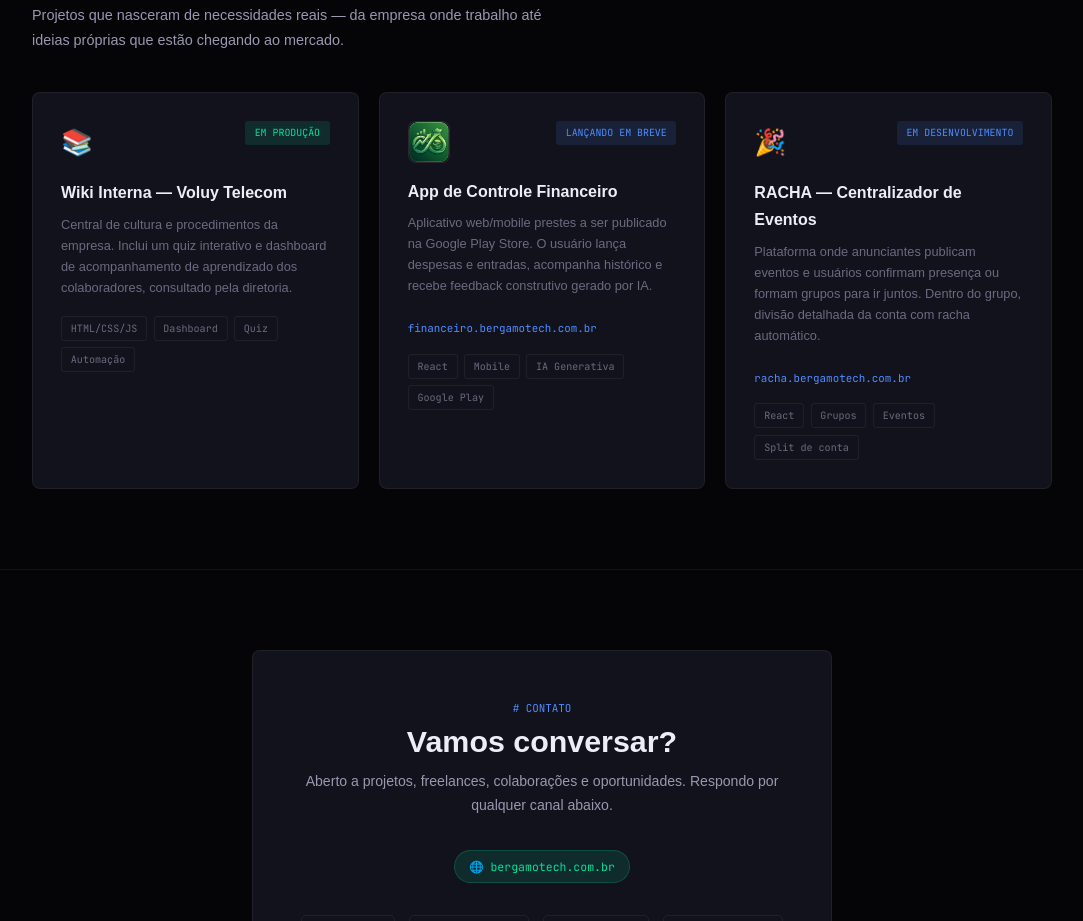
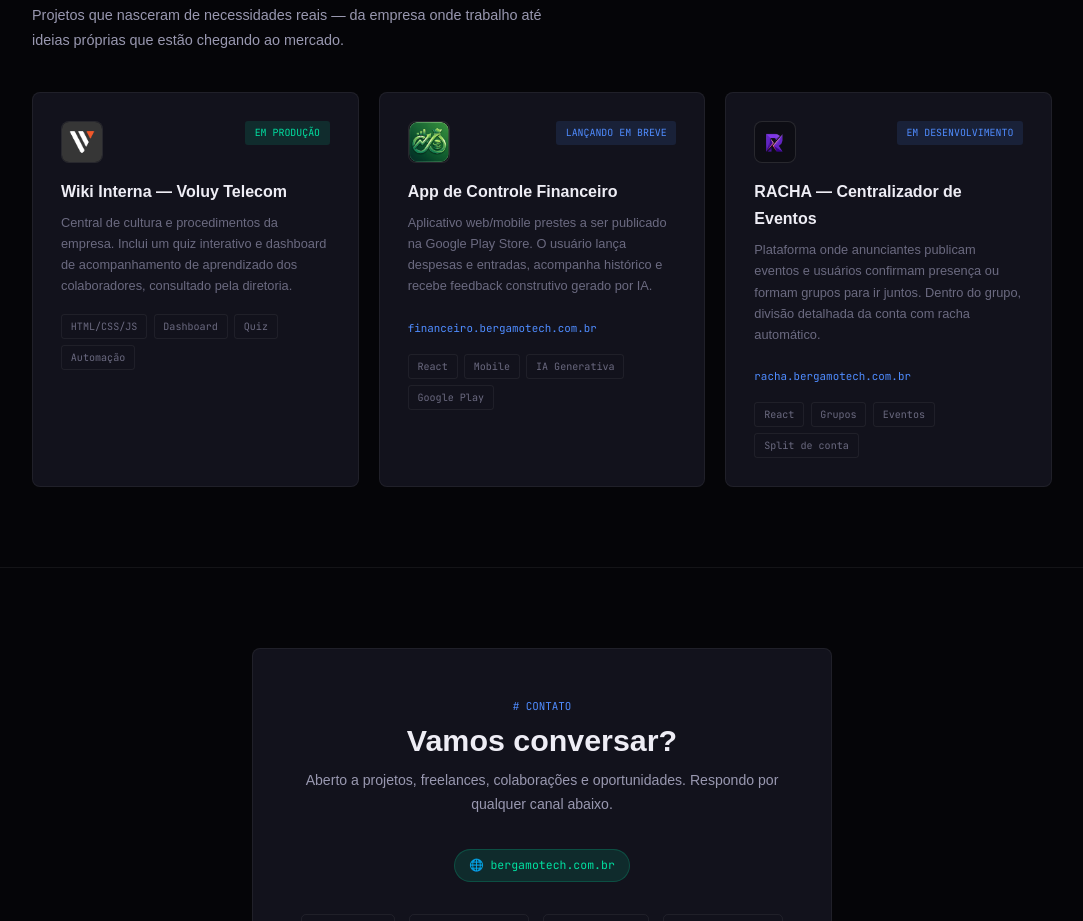
Before and after one commit to tryndadi/bergamotech-portfolio, a plain HTML site: page index.html in a window 1280 px wide. Shown: the part 2959-3880 px from the top of the page, without its empty margins (98-1181 px from the left). Drawn offline with Linux system fonts and the light colour scheme; a web font is replaced by a local one.

Commit message:
Use project logos in portfolio cards

```diff
--- a/index.html
+++ b/index.html
@@ -264,11 +264,11 @@
   }
   .proj-card:hover { border-color: rgba(79,140,255,0.34); transform: translateY(-3px); }
   .proj-top { display: flex; justify-content: space-between; align-items: flex-start; margin-bottom: 0.9rem; }
-  .proj-emoji { font-size: 1.6rem; }
   .proj-logo {
     width: 42px; height: 42px; border-radius: 8px; object-fit: cover;
     border: 1px solid var(--border2); background: var(--surface);
   }
+  .proj-logo--contain { object-fit: contain; padding: 0.25rem; }
   .proj-badge {
     font-family: var(--font-mono); font-size: 0.62rem; padding: 0.22rem 0.6rem;
     border-radius: 3px; text-transform: uppercase; letter-spacing: 0;
@@ -651,7 +651,7 @@
   <div class="projects-grid">
     <div class="proj-card">
       <div class="proj-top">
-        <span class="proj-emoji">📚</span>
+        <img class="proj-logo" src="./assets/voluy-logo.png" alt="Voluy Telecom">
         <span class="proj-badge b-live">em produção</span>
       </div>
       <h3>Wiki Interna — Voluy Telecom</h3>
@@ -682,7 +682,7 @@
 
     <div class="proj-card">
       <div class="proj-top">
-        <span class="proj-emoji">🎉</span>
+        <img class="proj-logo proj-logo--contain" src="./assets/racha-logo.png" alt="RACHA">
         <span class="proj-badge b-wip">em desenvolvimento</span>
       </div>
       <h3>RACHA — Centralizador de Eventos</h3>
```
Also changed, not shown: assets/racha-logo.png (added), assets/voluy-logo.png (added).
